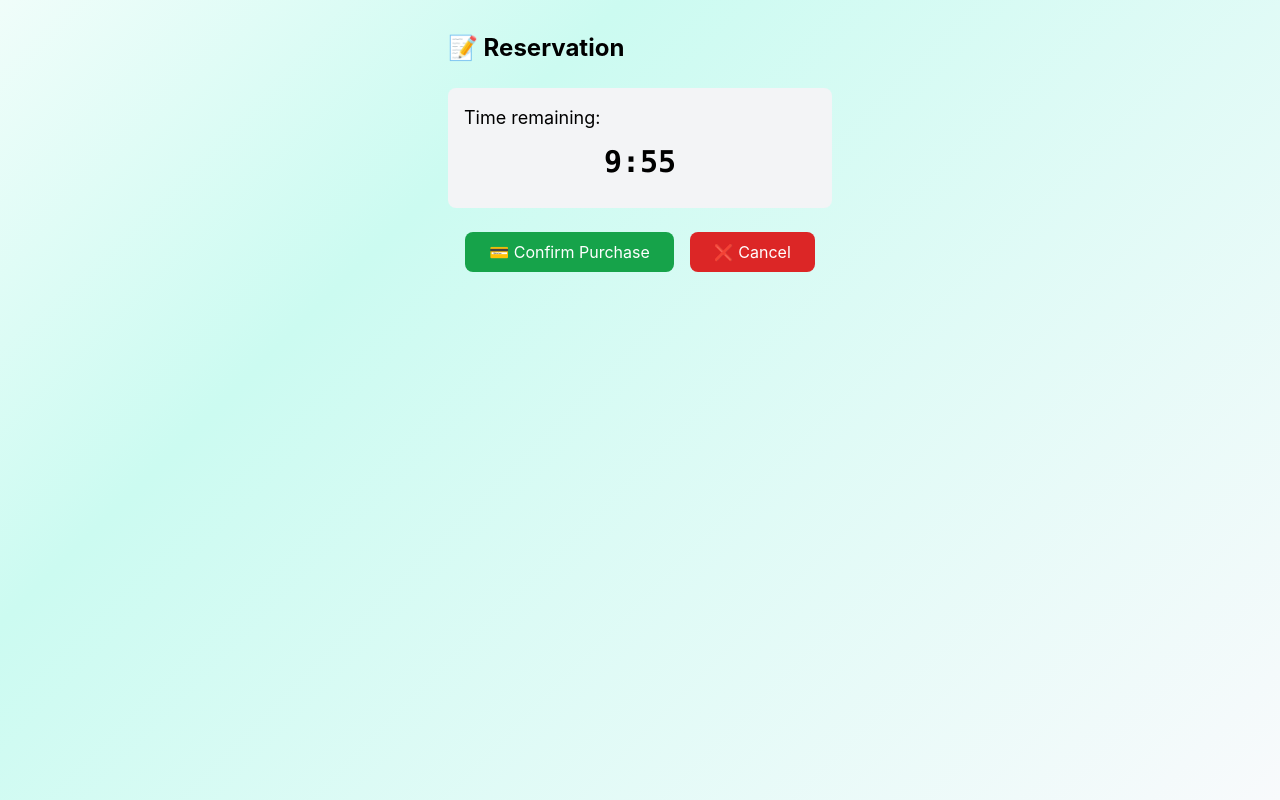
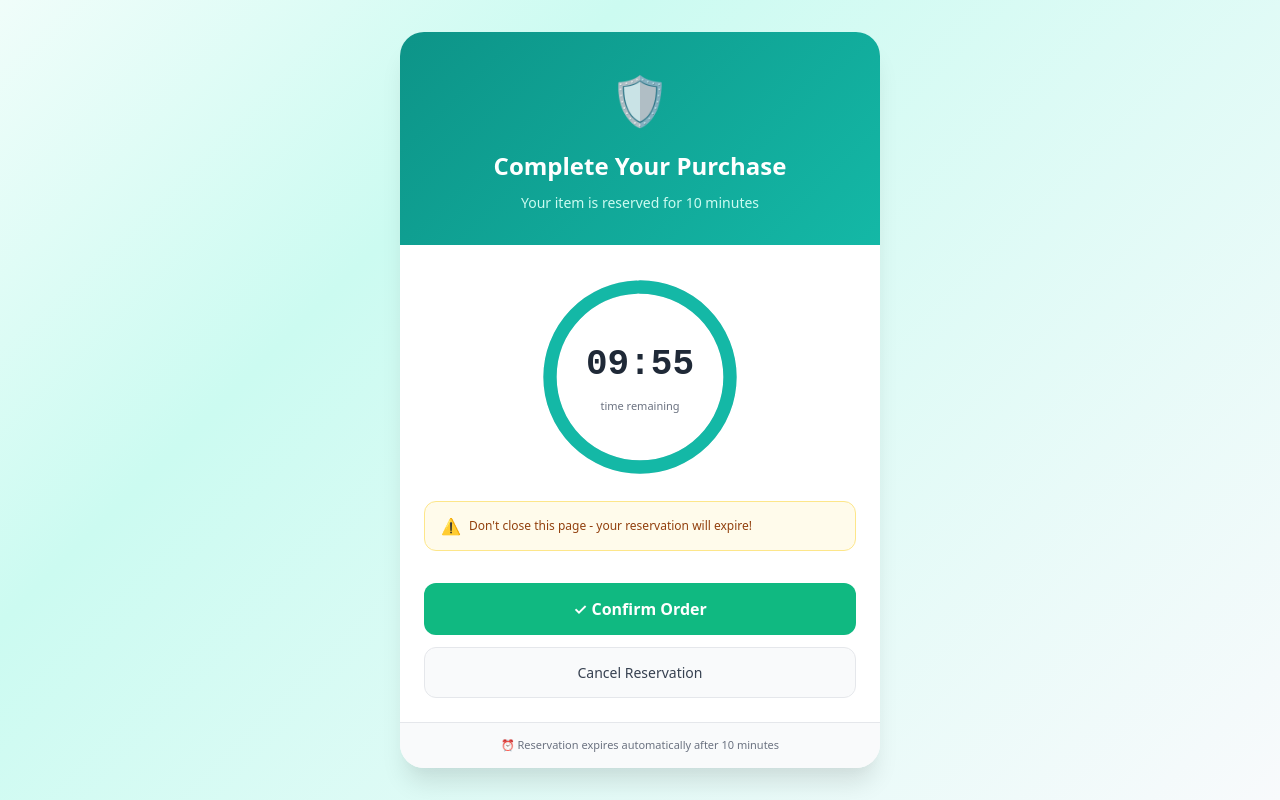
Before and after one commit to Badamaranahalli123/Allo-Health, a Next.js app: page /reservation/1 in a window 1280 px wide. Built offline with nearby package versions, Linux system fonts and the light colour scheme; no server answers.

Commit message:
Update page.tsx

```diff
--- a/app/reservation/[id]/page.tsx
+++ b/app/reservation/[id]/page.tsx
@@ -6,38 +6,32 @@ import { useEffect, useState } from 'react'
 export default function ReservationPage() {
   const { id } = useParams()
   const router = useRouter()
-  const [expiresAt, setExpiresAt] = useState<Date | null>(null)
-  const [timeLeft, setTimeLeft] = useState<string>('')
+  const [timeLeft, setTimeLeft] = useState(600)
   const [loading, setLoading] = useState(false)
+  const [expired, setExpired] = useState(false)
+  const [showSuccess, setShowSuccess] = useState(false)
 
   useEffect(() => {
-    fetch(`/api/reservations/${id}`)
-      .then(res => res.json())
-      .then(data => {
-        setExpiresAt(new Date(data.expiresAt))
+    const interval = setInterval(() => {
+      setTimeLeft(prev => {
+        if (prev <= 1) {
+          clearInterval(interval)
+          setExpired(true)
+          return 0
+        }
+        return prev - 1
       })
-      .catch(() => {
-        const fakeExpiry = new Date()
-        fakeExpiry.setMinutes(fakeExpiry.getMinutes() + 10)
-        setExpiresAt(fakeExpiry)
-      })
-  }, [id])
-
-  useEffect(() => {
-    if (!expiresAt) return
-    const interval = setInterval(() => {
-      const diff = expiresAt.getTime() - Date.now()
-      if (diff <= 0) {
-        setTimeLeft('Expired')
-        clearInterval(interval)
-      } else {
-        const mins = Math.floor(diff / 60000)
-        const secs = Math.floor((diff % 60000) / 1000)
-        setTimeLeft(`${mins}:${secs.toString().padStart(2, '0')}`)
-      }
     }, 1000)
     return () => clearInterval(interval)
-  }, [expiresAt])
+  }, [])
+
+  const formatTime = (seconds: number) => {
+    const mins = Math.floor(seconds / 60)
+    const secs = seconds % 60
+    return `${mins.toString().padStart(2, '0')}:${secs.toString().padStart(2, '0')}`
+  }
+
+  const percentage = (timeLeft / 600) * 100
 
   const confirmPurchase = async () => {
     setLoading(true)
@@ -46,10 +40,8 @@ export default function ReservationPage() {
       alert('❌ Reservation expired')
       router.push('/')
     } else if (res.ok) {
-      alert('✅ Purchase confirmed!')
-      router.push('/')
-    } else {
-      alert('Error confirming')
+      setShowSuccess(true)
+      setTimeout(() => router.push('/'), 2000)
     }
     setLoading(false)
   }
@@ -57,34 +49,268 @@ export default function ReservationPage() {
   const cancel = async () => {
     setLoading(true)
     await fetch(`/api/reservations/${id}/release`, { method: 'POST' })
-    alert('Cancelled')
     router.push('/')
     setLoading(false)
   }
 
+  if (expired) {
     return (
-    <div className="p-8 max-w-md mx-auto">
-      <h1 className="text-2xl font-bold">📝 Reservation</h1>
-      <div className="mt-6 p-4 bg-gray-100 rounded-lg">
-        <p className="text-lg">Time remaining:</p>
-        <p className="font-mono text-3xl font-bold text-center my-3">{timeLeft || 'Loading...'}</p>
+      <div style={styles.container}>
+        <div style={styles.modal}>
+          <div style={styles.expiredIcon}>⏰</div>
+          <h2 style={styles.modalTitle}>Reservation Expired</h2>
+          <p style={styles.modalText}>Your hold time has run out.</p>
+          <button onClick={() => router.push('/')} style={styles.modalButton}>Back to Shop</button>
         </div>
-      <div className="mt-6 space-x-4 flex justify-center">
+      </div>
+    )
+  }
+
+  if (showSuccess) {
+    return (
+      <div style={styles.container}>
+        <div style={styles.modal}>
+          <div style={styles.successIcon}>✅</div>
+          <h2 style={styles.modalTitle}>Purchase Confirmed!</h2>
+          <p style={styles.modalText}>Your order has been placed successfully.</p>
+          <button onClick={() => router.push('/')} style={styles.modalButton}>Continue Shopping</button>
+        </div>
+      </div>
+    )
+  }
+
+  return (
+    <div style={styles.container}>
+      <div style={styles.card}>
+        {/* Header */}
+        <div style={styles.header}>
+          <div style={styles.headerIcon}>🛡️</div>
+          <h1 style={styles.title}>Complete Your Purchase</h1>
+          <p style={styles.subtitle}>Your item is reserved for 10 minutes</p>
+        </div>
+
+        {/* Timer Circle */}
+        <div style={styles.timerSection}>
+          <div style={styles.circleContainer}>
+            <svg style={styles.svg} viewBox="0 0 120 120">
+              <circle cx="60" cy="60" r="54" fill="none" stroke="#e5e7eb" strokeWidth="8" />
+              <circle
+                cx="60" cy="60" r="54"
+                fill="none"
+                stroke="#14b8a6"
+                strokeWidth="8"
+                strokeDasharray={2 * Math.PI * 54}
+                strokeDashoffset={2 * Math.PI * 54 * (1 - percentage / 100)}
+                strokeLinecap="round"
+                style={{ transition: 'stroke-dashoffset 1s linear' }}
+              />
+            </svg>
+            <div style={styles.timerText}>
+              <span style={styles.timeValue}>{formatTime(timeLeft)}</span>
+              <span style={styles.timeLabel}>time remaining</span>
+            </div>
+          </div>
+          <div style={styles.warningBox}>
+            <span>⚠️</span>
+            <span style={styles.warningText}>Don't close this page - your reservation will expire!</span>
+          </div>
+        </div>
+
+        {/* Buttons */}
+        <div style={styles.actions}>
           <button
             onClick={confirmPurchase}
-          disabled={loading || timeLeft === 'Expired'}
-          className="bg-green-600 text-white px-6 py-2 rounded-lg hover:bg-green-700 disabled:bg-gray-400"
+            disabled={loading}
+            style={styles.confirmButton}
+            onMouseEnter={(e) => e.currentTarget.style.backgroundColor = '#059669'}
+            onMouseLeave={(e) => e.currentTarget.style.backgroundColor = '#10b981'}
           >
-          💳 Confirm Purchase
+            {loading ? 'Processing...' : '✓ Confirm Order'}
           </button>
           <button
             onClick={cancel}
             disabled={loading}
-          className="bg-red-600 text-white px-6 py-2 rounded-lg hover:bg-red-700"
+            style={styles.cancelButton}
+            onMouseEnter={(e) => e.currentTarget.style.backgroundColor = '#f3f4f6'}
+            onMouseLeave={(e) => e.currentTarget.style.backgroundColor = '#f9fafb'}
           >
-          ❌ Cancel
+            Cancel Reservation
           </button>
         </div>
+
+        {/* Footer Note */}
+        <div style={styles.footerNote}>
+          ⏰ Reservation expires automatically after 10 minutes
+        </div>
+      </div>
+
+      <style>{`
+        @keyframes spin {
+          to { transform: rotate(360deg); }
+        }
+      `}</style>
     </div>
   )
 }
+
+const styles: { [key: string]: React.CSSProperties } = {
+  container: {
+    minHeight: '100vh',
+    background: 'linear-gradient(135deg, #f0fdfa 0%, #ccfbf1 30%, #f8fafc 100%)',
+    display: 'flex',
+    alignItems: 'center',
+    justifyContent: 'center',
+    fontFamily: 'system-ui, -apple-system, sans-serif',
+    padding: '16px',
+  },
+  card: {
+    maxWidth: '480px',
+    width: '100%',
+    backgroundColor: 'white',
+    borderRadius: '24px',
+    boxShadow: '0 20px 25px -5px rgba(0, 0, 0, 0.1), 0 10px 10px -5px rgba(0, 0, 0, 0.02)',
+    overflow: 'hidden',
+  },
+  header: {
+    background: 'linear-gradient(135deg, #0d9488, #14b8a6)',
+    padding: '32px 24px',
+    textAlign: 'center' as 'center',
+  },
+  headerIcon: {
+    fontSize: '48px',
+    marginBottom: '12px',
+  },
+  title: {
+    fontSize: '24px',
+    fontWeight: 'bold',
+    color: 'white',
+    margin: 0,
+  },
+  subtitle: {
+    fontSize: '14px',
+    color: '#ccfbf1',
+    marginTop: '8px',
+  },
+  timerSection: {
+    padding: '32px 24px',
+    textAlign: 'center' as 'center',
+  },
+  circleContainer: {
+    position: 'relative' as 'relative',
+    width: '200px',
+    height: '200px',
+    margin: '0 auto',
+  },
+  svg: {
+    width: '100%',
+    height: '100%',
+    transform: 'rotate(-90deg)',
+  },
+  timerText: {
+    position: 'absolute' as 'absolute',
+    top: '50%',
+    left: '50%',
+    transform: 'translate(-50%, -50%)',
+    textAlign: 'center' as 'center',
+  },
+  timeValue: {
+    fontSize: '36px',
+    fontWeight: 'bold',
+    color: '#1f2937',
+    fontFamily: 'monospace',
+    display: 'block',
+  },
+  timeLabel: {
+    fontSize: '11px',
+    color: '#6b7280',
+  },
+  warningBox: {
+    marginTop: '24px',
+    backgroundColor: '#fffbeb',
+    border: '1px solid #fde68a',
+    borderRadius: '12px',
+    padding: '12px 16px',
+    display: 'flex',
+    alignItems: 'center',
+    gap: '8px',
+    textAlign: 'left' as 'left',
+  },
+  warningText: {
+    fontSize: '12px',
+    color: '#92400e',
+  },
+  actions: {
+    padding: '0 24px 24px 24px',
+    display: 'flex',
+    flexDirection: 'column' as 'column',
+    gap: '12px',
+  },
+  confirmButton: {
+    backgroundColor: '#10b981',
+    color: 'white',
+    border: 'none',
+    padding: '14px',
+    borderRadius: '12px',
+    fontSize: '16px',
+    fontWeight: '600',
+    cursor: 'pointer',
+    transition: 'background-color 0.2s',
+  },
+  cancelButton: {
+    backgroundColor: '#f9fafb',
+    color: '#374151',
+    border: '1px solid #e5e7eb',
+    padding: '14px',
+    borderRadius: '12px',
+    fontSize: '14px',
+    fontWeight: '500',
+    cursor: 'pointer',
+    transition: 'all 0.2s',
+  },
+  footerNote: {
+    backgroundColor: '#f9fafb',
+    padding: '14px',
+    textAlign: 'center' as 'center',
+    fontSize: '11px',
+    color: '#6b7280',
+    borderTop: '1px solid #e5e7eb',
+  },
+  modal: {
+    backgroundColor: 'white',
+    borderRadius: '24px',
+    padding: '40px 32px',
+    textAlign: 'center' as 'center',
+    maxWidth: '400px',
+    width: '90%',
+    boxShadow: '0 20px 25px -5px rgba(0,0,0,0.1)',
+  },
+  modalTitle: {
+    fontSize: '24px',
+    fontWeight: 'bold',
+    color: '#1f2937',
+    marginBottom: '8px',
+  },
+  modalText: {
+    fontSize: '14px',
+    color: '#6b7280',
+    marginBottom: '24px',
+  },
+  modalButton: {
+    backgroundColor: '#14b8a6',
+    color: 'white',
+    border: 'none',
+    padding: '12px 24px',
+    borderRadius: '12px',
+    fontSize: '14px',
+    fontWeight: '500',
+    cursor: 'pointer',
+  },
+  expiredIcon: {
+    fontSize: '64px',
+    marginBottom: '16px',
+  },
+  successIcon: {
+    fontSize: '64px',
+    marginBottom: '16px',
+  },
+}
```
Lines whose indentation alone changed are shown as unchanged.
